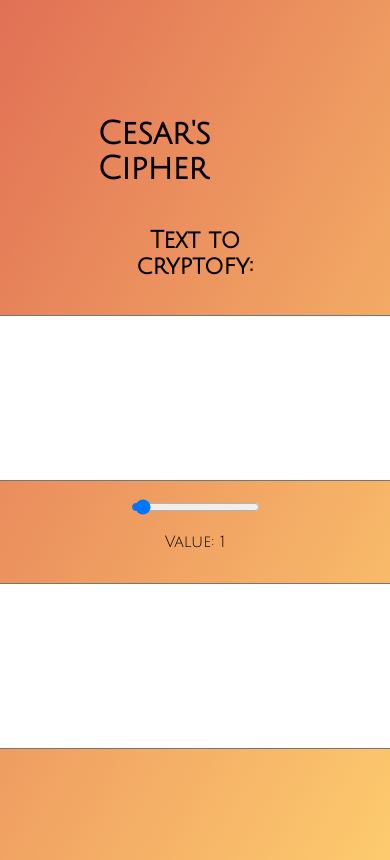
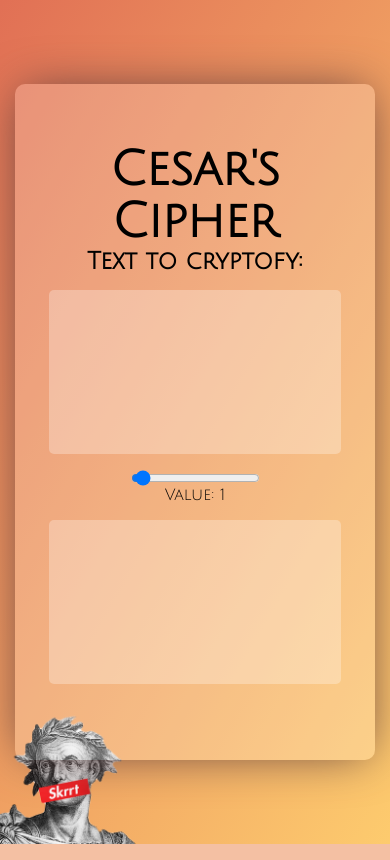
Before and after one commit to jaxtothemax/Caesar_Cipher, a Flask app: page / in a window 390 px wide. Run offline with Flask 2, Linux system fonts and the light colour scheme; some libraries are stand-ins or nearby versions.

Commit message:
edited styles and added media queries

```diff
--- a/static/styles/style.css
+++ b/static/styles/style.css
@@ -1,4 +1,14 @@
+* {
+    margin: 0;
+}
+
+h1 {
+  font-size: 5rem;
+  margin-bottom: 2rem;
+}
+
 h2 {
+    font-size: 3rem;
     text-align: center;
 }
 
@@ -10,6 +20,7 @@ body {
     display: flex;
     justify-content: center;
     align-items: center;
+    overflow: hidden;
 }
 
 .container {
@@ -18,6 +29,13 @@ body {
     justify-content: center;
     align-items: center;
     width: 50vw;
+    min-height: 90vh;
+    border-radius: 10px;
+    background: rgba(255,255,255,0.2);
+    -webkit-box-shadow: 0px 0px 48px -8px rgb(92, 62, 62);
+    -moz-box-shadow: 0px 0px 48px -8px rgb(92, 62, 62);
+    box-shadow: 0px 0px 48px -8px rgb(92, 62, 62);
+    z-index: 2;
 }
 
 textarea {
@@ -27,6 +45,25 @@ textarea {
     resize: none;
     font-family: sans-serif;
     font-size: 1.5rem;
+    border: none;
+    background: #ffffff48;
+    border-radius: 5px;
+}
+
+textarea:focus {
+  -webkit-box-shadow: 0px 0px 13px -4px rgba(0,0,0,0.75);
+  -moz-box-shadow: 0px 0px 13px -4px rgba(0,0,0,0.75);
+  box-shadow: 0px 0px 13px -4px rgba(0,0,0,0.75);
+  outline: none;
+  border: none;
+}
+
+.juliusImg {
+  width: 50%;
+  position: absolute;
+  background-size: cover;
+  bottom: 0;
+  left: 0;
 }
 
 p {
@@ -68,3 +105,58 @@ form {
     display: flex;
     flex-direction: column;
 }
+
+@media only screen and (max-width: 1300px) {
+    h1 {
+        font-size: 3rem;
+    }
+
+    h2 {
+        font-size: 2rem;
+    }
+  textarea {
+    margin: 1rem;
+    height: 10rem;
+    width: 25rem;
+    resize: none;
+    font-family: sans-serif;
+    font-size: 1.5rem;
+    border: none;
+    background: #ffffff48;
+    border-radius: 5px;
+  }
+
+
+  .container {
+      min-width: 480px;
+      min-height: 80vh;
+  }
+}
+
+@media only screen and (max-width: 560px) {
+    h1 {
+        font-size: 3rem;
+        margin: 0 2rem;
+        text-align: center;
+    }
+
+    h2 {
+        font-size: 1.5rem;
+    }
+  textarea {
+    margin: 1rem;
+    height: 10rem;
+    width: 18rem;
+    resize: none;
+    font-family: sans-serif;
+    font-size: 1.5rem;
+    border: none;
+    background: #ffffff48;
+    border-radius: 5px;
+  }
+
+
+  .container {
+      min-width: 360px;
+  }
+}
--- a/templates/index.html
+++ b/templates/index.html
@@ -3,6 +3,7 @@
 <head>
   <title>Cesar's Cipher</title>
   <link rel=stylesheet type=text/css href="../static/styles/style.css" />
+  <meta content="width=device-width, initial-scale=1" name="viewport" />
   <link href="https://fonts.googleapis.com/css2?family=Julius+Sans+One&display=swap" rel="stylesheet">
   <script src="//ajax.googleapis.com/ajax/libs/jquery/1.9.1/jquery.min.js"></script>
 </head>
@@ -11,18 +12,14 @@
   <div class="container">
 
     <h1>Cesar's Cipher</h1>
-
     <h2>Text to cryptofy:</h2>
-
     <textarea id="inputText" name="text_input"></textarea>
-
     <input id="slider" type="range" min="0" max="25" value="1">
-
     <p>Value: <span id="sliderValue"></span></p>
-
     <textarea id="outputText" name="text_result"></textarea>
 
   </div>
+  <img src="../static/julius-skrrt_1x.png" alt="julius" class="juliusImg">
 
 </body>
 </html>
```
Also changed, not shown: static/caesardribbble.png (added), static/julius-skrrt_1x.png (added).
